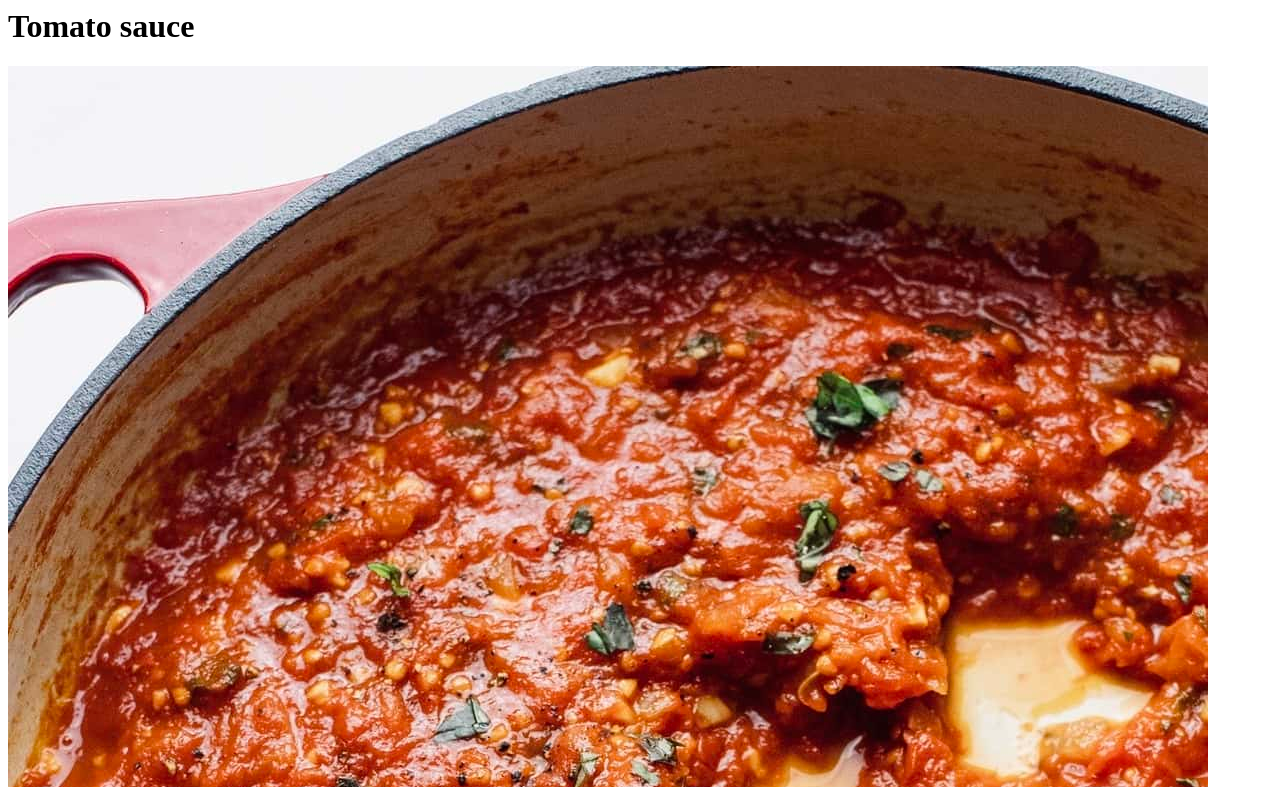
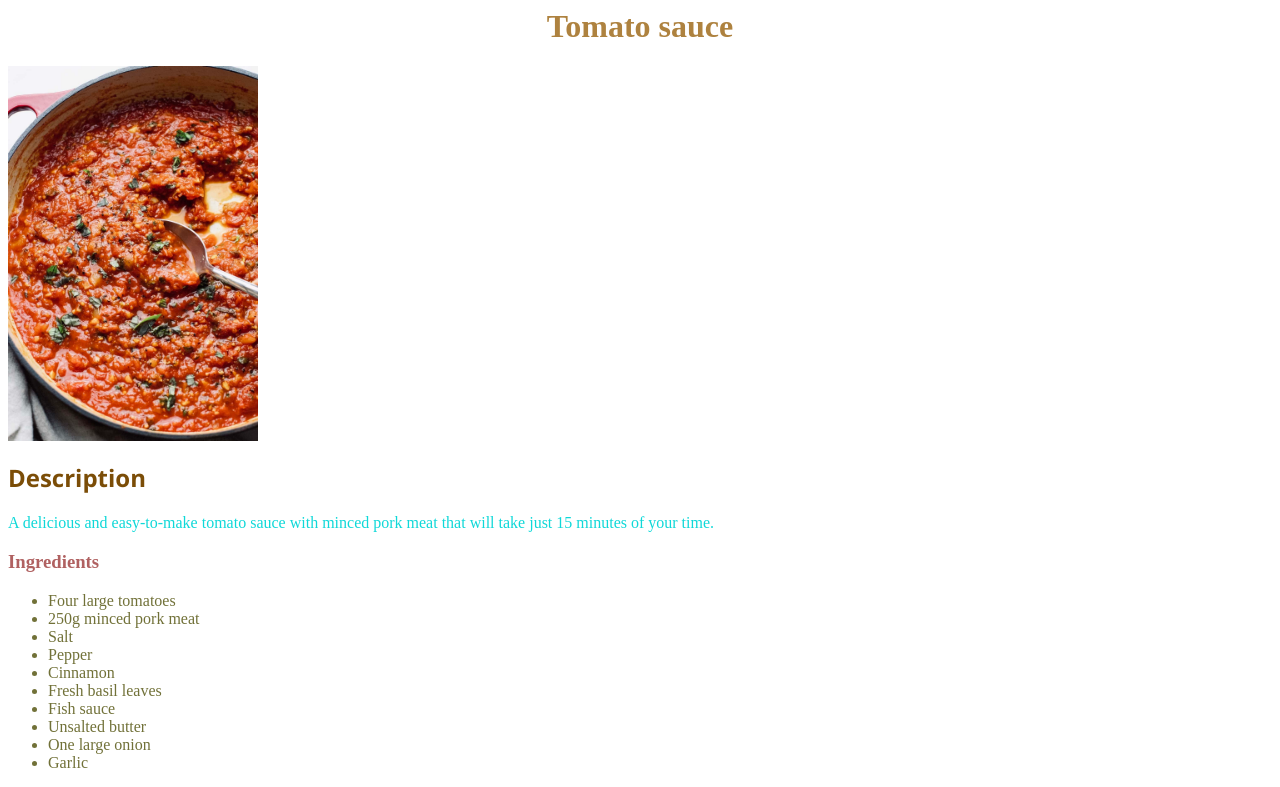
Before and after one commit to phmvmt/odin_recipes, a plain HTML site: page recipes/tomato_sauce.html in a window 1280 px wide. Shown: the top 787 px of the page. Drawn offline with Linux system fonts and the light colour scheme.

Commit message:
Link tomato_sauce.css to tomato_sauce.html

```diff
--- /dev/null
+++ b/recipes/tomato_sauce.css
@@ -0,0 +1,29 @@
+h1 {
+    text-align: center;
+    color: rgb(174, 130, 63);
+}
+
+img {
+    width: 250px;
+    height: auto;
+}
+
+h2 {
+    text_align: right;
+    color: rgb(123, 77, 7);
+    font-family: 'Segoe UI', Tahoma, Geneva, Verdana, sans-serif;
+}
+
+p {
+    color:rgb(15, 216, 216);
+}
+
+h3 {
+    color: rgb(176, 97, 97);
+    text-align: justify;
+}
+
+li {
+    text-align: justify;
+    color: rgb(113, 113, 56);
+}
--- a/recipes/tomato_sauce.html
+++ b/recipes/tomato_sauce.html
@@ -1,6 +1,8 @@
 <h1>Tomato sauce</h1>
 
 <img src="../images/tomato_sauce.jpg" alt="Tomato sauce">
+
+<link rel="stylesheet" href="tomato_sauce.css">
 
 <h2>Description</h2>
 
```
